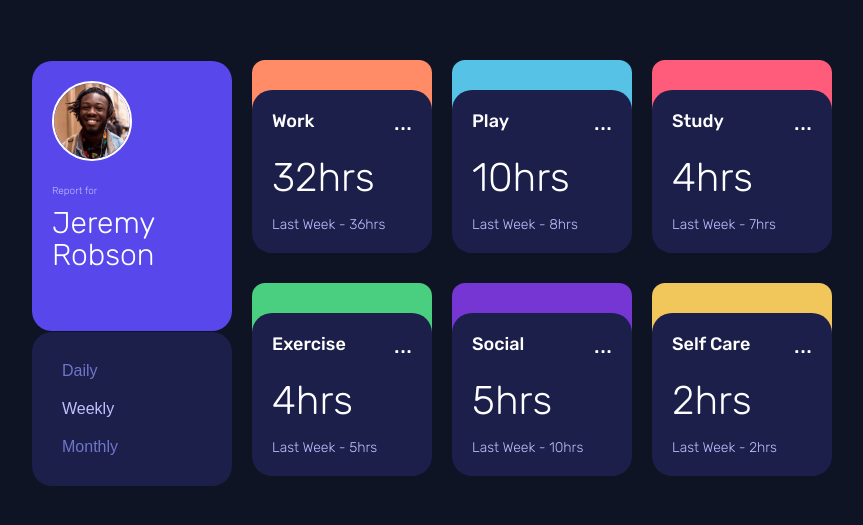
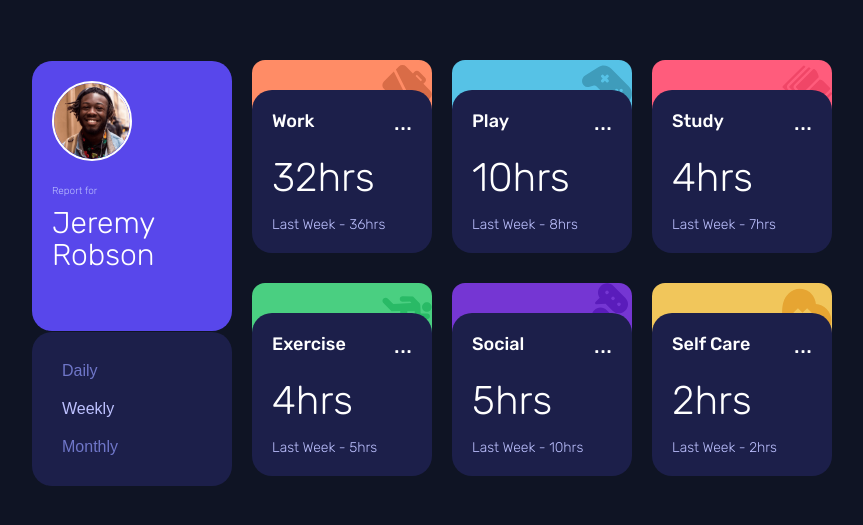
Before and after one commit to dejuliansr/front-end-mentor-time-tracking-dashboard, a plain HTML site: page index.html in a window 1280 px wide. Shown: the part 127-652 px from the top of the page, without its empty margins (208-1071 px from the left). Drawn offline with Linux system fonts and the light colour scheme; the site is published under a folder, as on GitHub Pages, so addresses that start at the root find nothing.

Commit message:
fix: image on the border card

```diff
--- a/css/styles.css
+++ b/css/styles.css
@@ -122,27 +122,27 @@ body {
 }
 
 .card:nth-child(1)::before {
-  background-image: url('/images/icon-work.svg');
+  background-image: url('../images/icon-work.svg');
   background-color: hsl(15, 100%, 70%);
 }
 .card:nth-child(2)::before {
-  background-image: url('/images/icon-play.svg');
+  background-image: url('../images/icon-play.svg');
   background-color: hsl(195, 74%, 62%);
 }
 .card:nth-child(3)::before {
-  background-image: url('/images/icon-study.svg');
+  background-image: url('../images/icon-study.svg');
   background-color: hsl(348, 100%, 68%);
 }
 .card:nth-child(4)::before {
-  background-image: url('/images/icon-exercise.svg');
+  background-image: url('../images/icon-exercise.svg');
   background-color: hsl(145, 58%, 55%);
 }
 .card:nth-child(5)::before {
-  background-image: url('/images/icon-social.svg');
+  background-image: url('../images/icon-social.svg');
   background-color: hsl(264, 64%, 52%);
 }
 .card:nth-child(6)::before {
-  background-image: url('/images/icon-self-care.svg');
+  background-image: url('../images/icon-self-care.svg');
   background-color: hsl(43, 84%, 65%);
 }
 
```
